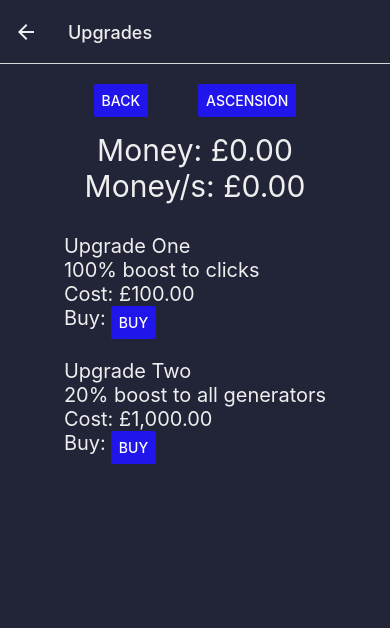
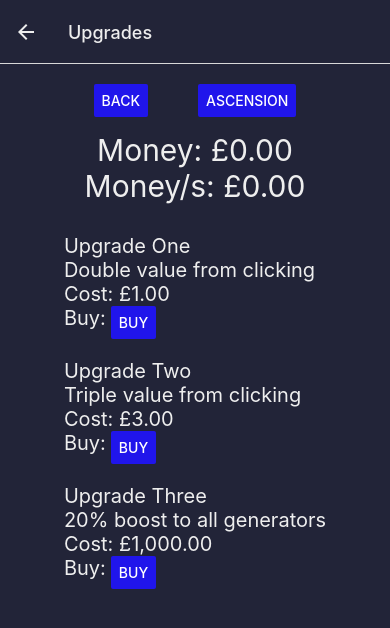
Before and after one commit to JoshuaCleverley/Mobile-Game, a React Native app: screen /Upgrades in a window 390 px wide. Shown: the top 628 px of the page. Built offline with nearby package versions, Linux system fonts and the light colour scheme.

Commit message:
Balance changes Changed upgrades and generators lowered base click money

```diff
--- a/App.tsx
+++ b/App.tsx
@@ -67,10 +67,8 @@ function App(): JSX.Element {
         console.error('Error loading game data:\n' + e)
       })
   }, [])
-  */
 
   // Save game every 20 seconds
-  /*
   useEffect(() => {
     const interval = setInterval(() => {
       console.log('Saving game')
@@ -115,17 +113,13 @@ function App(): JSX.Element {
 
     generatorsValue.forEach((generator, index) => {
       let generatorIncome = generator.count * generator.generates
-      income += generatorIncome
       upgradesValue.forEach(upgrade => {
-        if (upgrade.owned) {
-          if (!upgrade.click) {
-            if (
-              upgrade.generators.includes(index) ||
-              upgrade.generators.length == 0
-            ) {
-              generatorIncome *= upgrade.moneyMultiplier
-            }
-          }
+        if (
+          upgrade.owned &&
+          !upgrade.click &&
+          (upgrade.generators.includes(index) || upgrade.generators.length == 0)
+        ) {
+          generatorIncome *= upgrade.moneyMultiplier
         }
       })
       income += generatorIncome
--- a/src/GameData/Generators.ts
+++ b/src/GameData/Generators.ts
@@ -12,36 +12,36 @@ export const generators: Generator[] = [
   {
     id: 0,
     name: 'Generator One',
-    price: 50,
-    generates: 0.1,
+    price: 5,
+    generates: 0.01,
     count: 0,
   },
   {
     id: 1,
     name: 'Generator Two',
-    price: 100,
-    generates: 0.5,
+    price: 10,
+    generates: 0.05,
     count: 0,
   },
   {
     id: 2,
     name: 'Generator Three',
-    price: 300,
-    generates: 1,
+    price: 20,
+    generates: 0.1,
     count: 0,
   },
   {
     id: 3,
     name: 'Generator Four',
-    price: 550,
-    generates: 3,
+    price: 35,
+    generates: 0.2,
     count: 0,
   },
   {
     id: 4,
     name: 'Generator Five',
-    price: 1000,
-    generates: 10,
+    price: 80,
+    generates: 0.5,
     count: 0,
   },
 ]
--- a/src/GameData/Upgrades.ts
+++ b/src/GameData/Upgrades.ts
@@ -15,8 +15,8 @@ export const upgrades: Upgrade[] = [
   {
     id: 0,
     name: 'Upgrade One',
-    description: '100% boost to clicks',
-    price: 100,
+    description: 'Double value from clicking',
+    price: 1,
     moneyMultiplier: 2,
     generators: [],
     click: true,
@@ -25,6 +25,16 @@ export const upgrades: Upgrade[] = [
   {
     id: 1,
     name: 'Upgrade Two',
+    description: 'Triple value from clicking',
+    price: 3,
+    moneyMultiplier: 3,
+    generators: [],
+    click: true,
+    owned: false,
+  },
+  {
+    id: 2,
+    name: 'Upgrade Three',
     description: '20% boost to all generators',
     price: 1000,
     moneyMultiplier: 1.2,
--- a/src/Screens/Game/MainGameScreen.tsx
+++ b/src/Screens/Game/MainGameScreen.tsx
@@ -15,7 +15,7 @@ export default function MainGameScreen({ navigation, route }: ScreenProps) {
 
   const clickMoneyButton = () => {
     // Calculate how much money is produced on click and add it to money
-    let clickMoney = 10
+    let clickMoney = 0.01 // Base click money
 
     upgrades.forEach(upgrade => {
       if (upgrade.owned && upgrade.click) {
```
